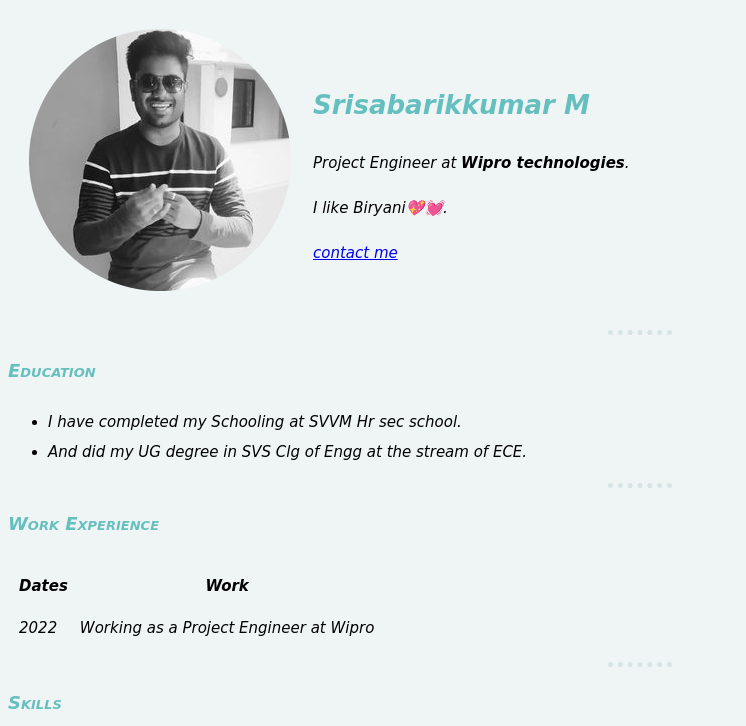
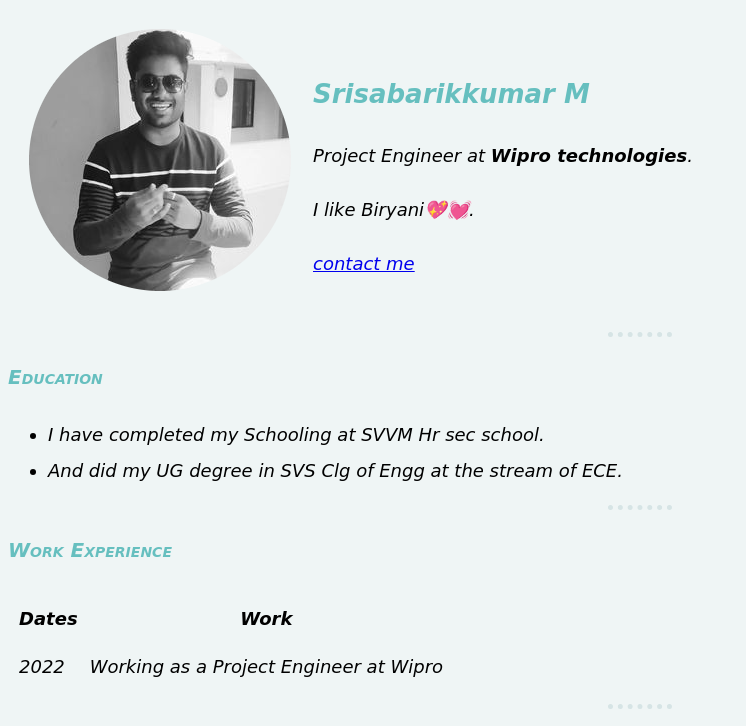
Before and after one commit to Srisabarikkumar/cv, a plain HTML site: page index.html in a window 1280 px wide. Shown: the top 726 px of the page, without its empty margins (0-746 px from the left). Drawn offline with Linux system fonts and the light colour scheme.

Commit message:
Add modified files to CV

```diff
--- a/css/styles.css
+++ b/css/styles.css
@@ -3,11 +3,11 @@
   }
 
   p{
-    font: italic normal 15px/2 cursive;
+    font: italic normal 18px/2 cursive;
   }
 
   li{
-   font: italic normal 15px/2 cursive;
+   font: italic normal 18px/2 cursive;
   }
 
   h1{
@@ -16,20 +16,20 @@
   }
 
   h3{
-    font: italic small-caps bold 18px/2 cursive;
+    font: italic small-caps bold 20px/2 cursive;
     color: #66BFBF;
   }
 
   tr{
-    font: italic normal 15px/2 cursive;
+    font: italic normal 18px/2 cursive;
   }
 
   td{
-    font: italic normal 15px/2 cursive;
+    font: italic normal 18px/2 cursive;
   }
 
   a{
-    font: italic normal 15px/2 cursive;
+    font: italic normal 18px/2 cursive;
   }
 
   hr{
```
